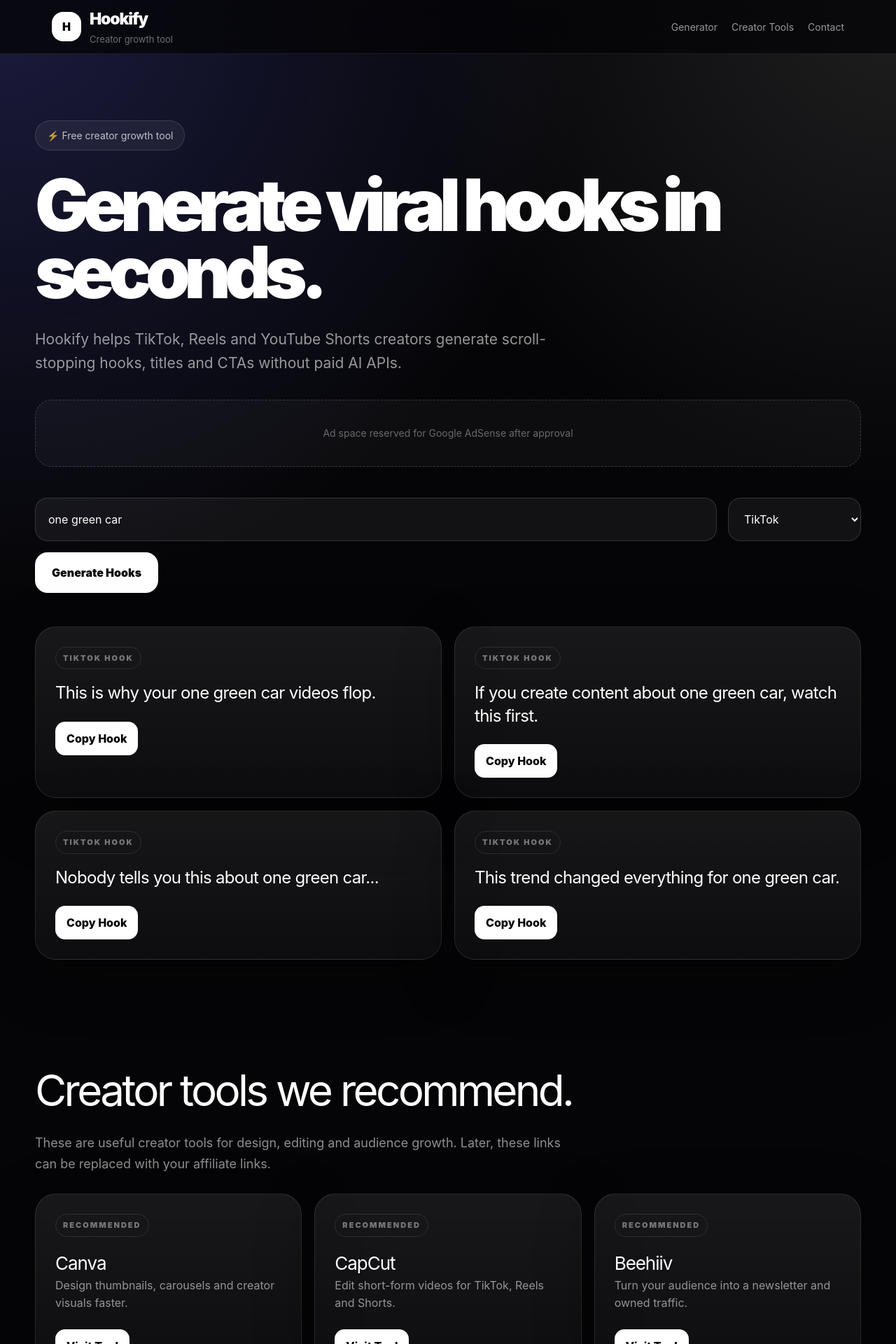
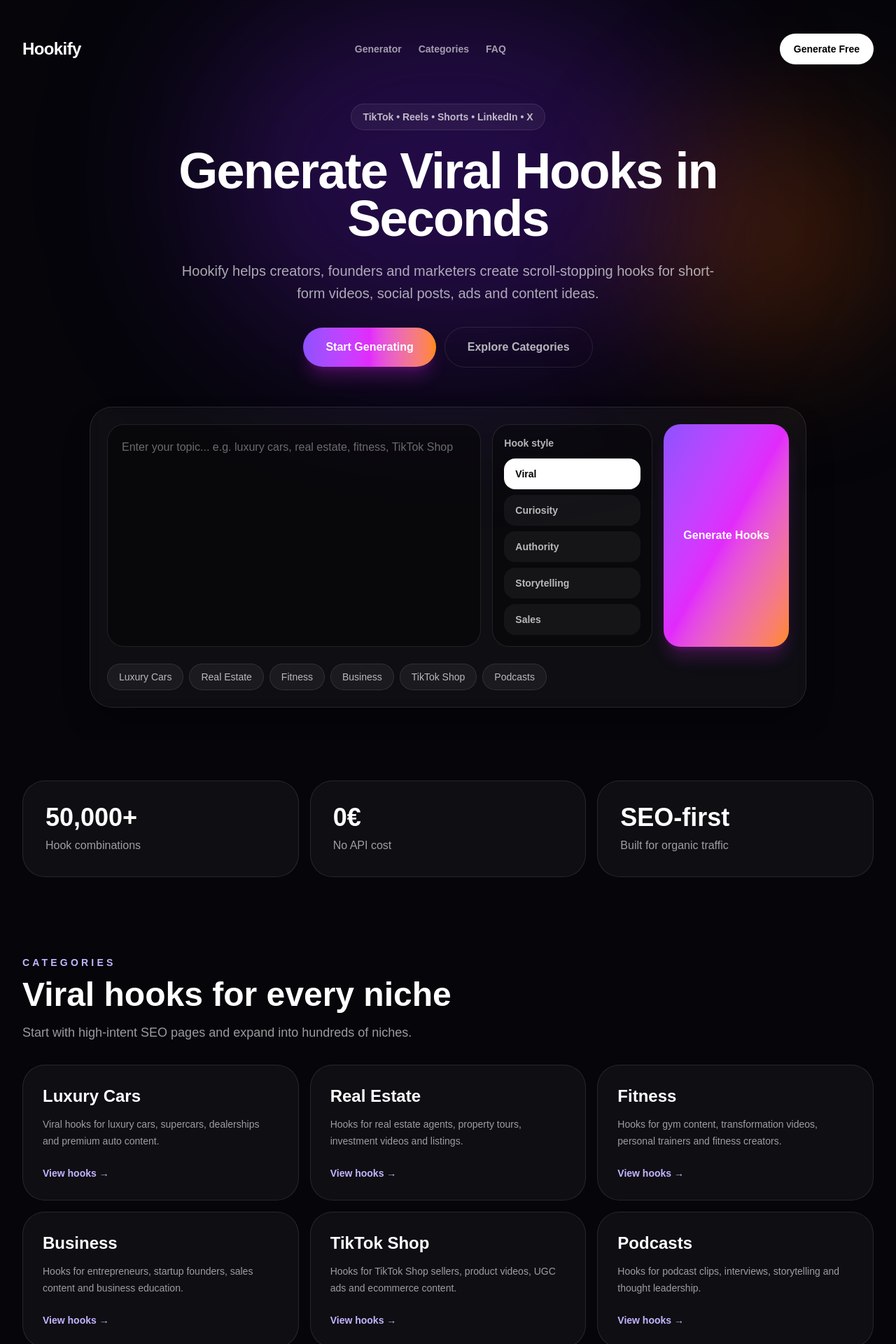
Before and after one commit to ghigamarius-dot/hookify, a Next.js app: page / in a window 1280 px wide. Shown: the top 1920 px of the page at 70% size. Built offline with nearby package versions, Linux system fonts and the light colour scheme.

Commit message:
Update page.tsx

```diff
--- a/app/page.tsx
+++ b/app/page.tsx
@@ -1,388 +1,214 @@
-"use client";
+import type { Metadata } from "next";
+import HookGenerator from "./components/HookGenerator";
+import { hookCategories } from "./data/hooks";
 
-import { useMemo, useState } from "react";
-
-const hooksByCategory = {
-  TikTok: [
-    "Nobody tells you this about {topic}...",
-    "This trend changed everything for {topic}.",
-    "POV: you finally understand {topic}.",
-    "The biggest mistake people make with {topic}.",
-    "This is why your {topic} videos flop.",
-    "3 secrets viral creators use for {topic}.",
-    "Stop posting about {topic} before you know this.",
-    "If you create content about {topic}, watch this first.",
-  ],
-  Reels: [
-    "I tried {topic} for 30 days and this happened.",
-    "This changed how I see {topic}.",
-    "Stop posting {topic} like this.",
-    "Why nobody talks about this in {topic}.",
-    "You are losing views because of this.",
-    "The psychology behind viral {topic} content.",
-    "Most people get {topic} completely wrong.",
-    "This one idea made {topic} easier.",
-  ],
-  "YouTube Shorts": [
-    "Before you start {topic}, watch this.",
-    "The truth about {topic} nobody says.",
-    "How creators grow fast with {topic}.",
-    "This hook formula explodes retention.",
-    "Why your audience skips your {topic} videos.",
-    "I wish I knew this earlier about {topic}.",
-    "The fastest way to make {topic} content better.",
-    "This is why {topic} videos go viral.",
-  ],
+export const metadata: Metadata = {
+  title: "Hookify - Free AI Hook Generator for Viral Content",
+  description:
+    "Generate viral hooks for TikTok, Instagram Reels, YouTube Shorts, LinkedIn and more. Free hook generator for creators, businesses and marketers.",
 };
-
-const platforms = ["TikTok", "Reels", "YouTube Shorts"] as const;
-
-const affiliates = [
-  {
-    name: "Canva",
-    text: "Design thumbnails, carousels and creator visuals faster.",
-    url: "https://www.canva.com/",
-  },
-  {
-    name: "CapCut",
-    text: "Edit short-form videos for TikTok, Reels and Shorts.",
-    url: "https://www.capcut.com/",
-  },
-  {
-    name: "Beehiiv",
-    text: "Turn your audience into a newsletter and owned traffic.",
-    url: "https://www.beehiiv.com/",
-  },
-];
-
-function formatTopic(value: string) {
-  const clean = value.trim();
-  return clean.length ? clean : "your niche";
-}
 
 export default function HomePage() {
   return (
-    <main className="page">
-      <style>{`
-        * { box-sizing: border-box; }
-        body { margin: 0; background: #050507; color: white; font-family: Inter, Arial, sans-serif; }
-        a { color: inherit; text-decoration: none; }
+    <main className="min-h-screen bg-[#05050a] text-white">
+      <section className="relative overflow-hidden px-4 py-8 md:px-8 md:py-12">
+        <div className="absolute left-1/2 top-0 h-[500px] w-[700px] -translate-x-1/2 rounded-full bg-violet-600/25 blur-[120px]" />
+        <div className="absolute right-0 top-40 h-[350px] w-[350px] rounded-full bg-orange-500/20 blur-[100px]" />
 
-        .page {
-          min-height: 100vh;
-          background:
-            radial-gradient(circle at top left, rgba(105, 105, 255, 0.22), transparent 34%),
-            radial-gradient(circle at top right, rgba(255, 255, 255, 0.10), transparent 28%),
-            #050507;
-        }
+        <div className="relative mx-auto max-w-7xl">
+          <header className="mb-14 flex items-center justify-between">
+            <a href="/" className="text-2xl font-black tracking-tight">
+              Hookify
+            </a>
 
-        .wrap { max-width: 1180px; margin: 0 auto; padding: 0 24px; }
+            <nav className="hidden items-center gap-6 text-sm font-semibold text-white/60 md:flex">
+              <a href="#generator" className="hover:text-white">
+                Generator
+              </a>
+              <a href="#categories" className="hover:text-white">
+                Categories
+              </a>
+              <a href="#faq" className="hover:text-white">
+                FAQ
+              </a>
+            </nav>
 
-        .header {
-          position: sticky;
-          top: 0;
-          z-index: 20;
-          border-bottom: 1px solid rgba(255,255,255,0.08);
-          background: rgba(5,5,7,0.78);
-          backdrop-filter: blur(20px);
-        }
+            <a
+              href="#generator"
+              className="rounded-full bg-white px-5 py-3 text-sm font-black text-black hover:bg-white/90"
+            >
+              Generate Free
+            </a>
+          </header>
 
-        .headerInner {
-          height: 76px;
-          display: flex;
-          align-items: center;
-          justify-content: space-between;
-        }
+          <div className="mx-auto max-w-5xl text-center">
+            <div className="mb-6 inline-flex rounded-full border border-white/10 bg-white/5 px-4 py-2 text-sm font-bold text-white/70">
+              TikTok • Reels • Shorts • LinkedIn • X
+            </div>
 
-        .brand { display: flex; align-items: center; gap: 12px; }
-        .logo {
-          width: 42px; height: 42px; border-radius: 16px;
-          display: grid; place-items: center;
-          background: white; color: black; font-weight: 950;
-        }
+            <h1 className="text-5xl font-black leading-[0.95] tracking-tight md:text-7xl">
+              Generate Viral Hooks in Seconds
+            </h1>
 
-        .brandName { font-size: 23px; font-weight: 950; letter-spacing: -0.05em; }
-        .brandSub { color: rgba(255,255,255,0.42); font-size: 13px; margin-top: 2px; }
+            <p className="mx-auto mt-6 max-w-3xl text-lg leading-8 text-white/65 md:text-xl">
+              Hookify helps creators, founders and marketers create scroll-stopping hooks for
+              short-form videos, social posts, ads and content ideas.
+            </p>
 
-        .nav { display: flex; gap: 20px; color: rgba(255,255,255,0.58); font-size: 14px; }
-        .nav a:hover { color: white; }
+            <div className="mt-8 flex flex-col items-center justify-center gap-3 sm:flex-row">
+              <a
+                href="#generator"
+                className="rounded-full bg-gradient-to-r from-violet-500 via-fuchsia-500 to-orange-400 px-8 py-4 text-base font-black text-white shadow-xl shadow-fuchsia-500/20"
+              >
+                Start Generating
+              </a>
+              <a
+                href="#categories"
+                className="rounded-full border border-white/10 px-8 py-4 text-base font-bold text-white/70 hover:bg-white/10 hover:text-white"
+              >
+                Explore Categories
+              </a>
+            </div>
+          </div>
 
-        .hero { padding: 95px 0 50px; }
-
-        .badge {
-          display: inline-flex;
-          border: 1px solid rgba(255,255,255,0.13);
-          background: rgba(255,255,255,0.06);
-          border-radius: 999px;
-          padding: 10px 16px;
-          color: rgba(255,255,255,0.72);
-          font-size: 14px;
-          margin-bottom: 30px;
-        }
-
-        .title {
-          max-width: 980px;
-          font-size: clamp(52px, 8vw, 108px);
-          line-height: 0.94;
-          letter-spacing: -0.085em;
-          margin: 0;
-          font-weight: 950;
-        }
-
-        .desc {
-          max-width: 740px;
-          margin: 30px 0 0;
-          color: rgba(255,255,255,0.58);
-          font-size: 21px;
-          line-height: 1.65;
-        }
-
-        .adBox {
-          margin: 34px 0 0;
-          min-height: 96px;
-          border: 1px dashed rgba(255,255,255,0.18);
-          border-radius: 24px;
-          display: grid;
-          place-items: center;
-          color: rgba(255,255,255,0.38);
-          background: rgba(255,255,255,0.035);
-          font-size: 14px;
-        }
-
-        .generator { margin-top: 44px; }
-
-        .form { display: grid; grid-template-columns: 1fr 190px; gap: 16px; }
-
-        input, select {
-          height: 62px;
-          border-radius: 18px;
-          border: 1px solid rgba(255,255,255,0.14);
-          background: rgba(255,255,255,0.055);
-          color: white;
-          padding: 0 18px;
-          font-size: 16px;
-          outline: none;
-        }
-
-        input:focus, select:focus { border-color: rgba(255,255,255,0.36); }
-
-        .generate {
-          margin-top: 16px;
-          border: 0;
-          background: white;
-          color: black;
-          border-radius: 18px;
-          padding: 17px 24px;
-          font-weight: 900;
-          cursor: pointer;
-          transition: transform 0.2s ease, opacity 0.2s ease;
-        }
-
-        .generate:hover { transform: translateY(-1px); opacity: 0.92; }
-
-        .results {
-          display: grid;
-          grid-template-columns: repeat(2, minmax(0, 1fr));
-          gap: 18px;
-          padding: 48px 0 60px;
-        }
-
-        .card, .affiliateCard {
-          border: 1px solid rgba(255,255,255,0.1);
-          background: linear-gradient(180deg, rgba(255,255,255,0.08), rgba(255,255,255,0.035));
-          border-radius: 30px;
-          padding: 28px;
-          box-shadow: 0 24px 80px rgba(0,0,0,0.35);
-        }
-
-        .label {
-          display: inline-flex;
-          border: 1px solid rgba(255,255,255,0.1);
-          border-radius: 999px;
-          padding: 7px 10px;
-          color: rgba(255,255,255,0.42);
-          font-size: 11px;
-          font-weight: 900;
-          letter-spacing: 0.18em;
-          text-transform: uppercase;
-          margin-bottom: 18px;
-        }
-
-        .hook { font-size: 24px; line-height: 1.35; letter-spacing: -0.03em; margin: 0; }
-
-        .copy, .affiliateBtn {
-          margin-top: 24px;
-          border: 0;
-          background: white;
-          color: black;
-          border-radius: 14px;
-          padding: 12px 16px;
-          font-weight: 850;
-          cursor: pointer;
-          display: inline-flex;
-        }
-
-        .copied { margin-top: 14px; color: rgba(255,255,255,0.48); font-size: 13px; }
-
-        .section { padding: 30px 0 80px; }
-        .sectionTitle { font-size: clamp(36px, 5vw, 62px); letter-spacing: -0.06em; margin: 0 0 14px; }
-        .sectionText { color: rgba(255,255,255,0.55); font-size: 18px; line-height: 1.65; max-width: 760px; }
-
-        .affiliateGrid { display: grid; grid-template-columns: repeat(3, 1fr); gap: 18px; margin-top: 28px; }
-        .affiliateCard h3 { margin: 0; font-size: 26px; letter-spacing: -0.04em; }
-        .affiliateCard p { color: rgba(255,255,255,0.55); line-height: 1.6; }
-
-        .footer {
-          border-top: 1px solid rgba(255,255,255,0.1);
-          padding: 34px 0;
-          color: rgba(255,255,255,0.42);
-          font-size: 14px;
-        }
-
-        .footerInner { display: flex; justify-content: space-between; gap: 20px; flex-wrap: wrap; }
-        .footerLinks { display: flex; gap: 18px; }
-
-        @media (max-width: 760px) {
-          .nav { display: none; }
-          .hero { padding: 70px 0 40px; }
-          .form { grid-template-columns: 1fr; }
-          .results, .affiliateGrid { grid-template-columns: 1fr; }
-          .desc { font-size: 18px; }
-        }
-      `}</style>
-
-      <header className="header">
-        <div className="wrap headerInner">
-          <a className="brand" href="/">
-            <div className="logo">H</div>
-            <div>
-              <div className="brandName">Hookify</div>
-              <div className="brandSub">Creator growth tool</div>
-            </div>
-          </a>
-
-          <nav className="nav">
-            <a href="#generator">Generator</a>
-            <a href="#tools">Creator Tools</a>
-            <a href="/contact">Contact</a>
-          </nav>
+          <div id="generator" className="mt-14">
+            <HookGenerator />
+          </div>
         </div>
-      </header>
-
-      <section className="wrap hero">
-        <div className="badge">⚡ Free creator growth tool</div>
-
-        <h1 className="title">Generate viral hooks in seconds.</h1>
-
-        <p className="desc">
-          Hookify helps TikTok, Reels and YouTube Shorts creators generate
-          scroll-stopping hooks, titles and CTAs without paid AI APIs.
-        </p>
-
-        <div className="adBox">
-          Ad space reserved for Google AdSense after approval
-        </div>
-
-        <Generator />
       </section>
 
-      <section className="wrap section" id="tools">
-        <h2 className="sectionTitle">Creator tools we recommend.</h2>
-        <p className="sectionText">
-          These are useful creator tools for design, editing and audience growth.
-          Later, these links can be replaced with your affiliate links.
-        </p>
-
-        <div className="affiliateGrid">
-          {affiliates.map((item) => (
-            <article className="affiliateCard" key={item.name}>
-              <div className="label">Recommended</div>
-              <h3>{item.name}</h3>
-              <p>{item.text}</p>
-              <a className="affiliateBtn" href={item.url} target="_blank">
-                Visit Tool
-              </a>
-            </article>
+      <section className="px-4 py-14 md:px-8">
+        <div className="mx-auto grid max-w-7xl gap-4 md:grid-cols-3">
+          {[
+            ["50,000+", "Hook combinations"],
+            ["0€", "No API cost"],
+            ["SEO-first", "Built for organic traffic"],
+          ].map(([title, text]) => (
+            <div
+              key={title}
+              className="rounded-[2rem] border border-white/10 bg-white/[0.04] p-8"
+            >
+              <p className="text-4xl font-black">{title}</p>
+              <p className="mt-2 text-white/60">{text}</p>
+            </div>
           ))}
         </div>
       </section>
 
-      <footer className="footer">
-        <div className="wrap footerInner">
-          <div>© 2026 Hookify. Built for creators.</div>
-          <div className="footerLinks">
-            <a href="/privacy">Privacy</a>
-            <a href="/terms">Terms</a>
-            <a href="/contact">Contact</a>
+      <section id="categories" className="px-4 py-14 md:px-8">
+        <div className="mx-auto max-w-7xl">
+          <div className="mb-8 max-w-3xl">
+            <p className="mb-3 text-sm font-black uppercase tracking-[0.3em] text-violet-300">
+              Categories
+            </p>
+            <h2 className="text-4xl font-black md:text-5xl">
+              Viral hooks for every niche
+            </h2>
+            <p className="mt-4 text-lg text-white/60">
+              Start with high-intent SEO pages and expand into hundreds of niches.
+            </p>
+          </div>
+
+          <div className="grid gap-4 md:grid-cols-3">
+            {hookCategories.map((category) => (
+              <a
+                key={category.slug}
+                href={`/hooks-for/${category.slug}`}
+                className="group rounded-[2rem] border border-white/10 bg-white/[0.04] p-7 transition hover:-translate-y-1 hover:bg-white/[0.08]"
+              >
+                <p className="text-2xl font-black">{category.name}</p>
+                <p className="mt-3 text-sm leading-6 text-white/60">
+                  {category.description}
+                </p>
+                <p className="mt-6 text-sm font-black text-violet-300 group-hover:text-white">
+                  View hooks →
+                </p>
+              </a>
+            ))}
           </div>
         </div>
+      </section>
+
+      <section className="px-4 py-14 md:px-8">
+        <div className="mx-auto max-w-7xl rounded-[2.5rem] border border-white/10 bg-gradient-to-br from-white/[0.08] to-white/[0.02] p-8 md:p-12">
+          <div className="grid gap-8 md:grid-cols-2 md:items-center">
+            <div>
+              <p className="mb-3 text-sm font-black uppercase tracking-[0.3em] text-orange-300">
+                Why Hookify
+              </p>
+              <h2 className="text-4xl font-black md:text-5xl">
+                Better hooks. More retention. More views.
+              </h2>
+            </div>
+
+            <div className="space-y-4 text-white/65">
+              <p>
+                The first 3 seconds decide if someone watches or scrolls. Hookify gives creators a
+                faster way to test strong openings before filming.
+              </p>
+              <p>
+                Use it for TikTok, Instagram Reels, YouTube Shorts, LinkedIn, X, ads, UGC scripts
+                and content calendars.
+              </p>
+            </div>
+          </div>
+        </div>
+      </section>
+
+      <section id="faq" className="px-4 py-14 md:px-8">
+        <div className="mx-auto max-w-4xl">
+          <h2 className="mb-8 text-center text-4xl font-black md:text-5xl">
+            Frequently Asked Questions
+          </h2>
+
+          <div className="grid gap-4">
+            {[
+              [
+                "Is Hookify free?",
+                "Yes. This version works with local templates, so there is no API cost.",
+              ],
+              [
+                "Can I use these hooks for TikTok and Reels?",
+                "Yes. The hooks are designed for short-form video platforms like TikTok, Reels and Shorts.",
+              ],
+              [
+                "Is this real AI?",
+                "This first version uses a smart template engine. Later it can be upgraded with AI API generation.",
+              ],
+              [
+                "Can Hookify rank on Google?",
+                "Yes. The project is built around SEO category pages like hooks for real estate, luxury cars, fitness and more.",
+              ],
+            ].map(([q, a]) => (
+              <div key={q} className="rounded-3xl border border-white/10 bg-white/[0.04] p-6">
+                <p className="font-black">{q}</p>
+                <p className="mt-2 text-white/60">{a}</p>
+              </div>
+            ))}
+          </div>
+        </div>
+      </section>
+
+      <section className="px-4 py-16 md:px-8">
+        <div className="mx-auto max-w-5xl text-center">
+          <h2 className="text-4xl font-black md:text-6xl">
+            Ready to create better hooks?
+          </h2>
+          <p className="mx-auto mt-5 max-w-2xl text-lg text-white/60">
+            Start with one topic. Generate hooks. Pick the strongest one. Create faster.
+          </p>
+          <a
+            href="#generator"
+            className="mt-8 inline-flex rounded-full bg-white px-8 py-4 text-base font-black text-black hover:bg-white/90"
+          >
+            Generate Hooks Now
+          </a>
+        </div>
+      </section>
+
+      <footer className="border-t border-white/10 px-4 py-8 text-center text-sm text-white/40">
+        © {new Date().getFullYear()} Hookify. Free viral hook generator.
       </footer>
     </main>
   );
 }
-
-function Generator() {
-  const [topic, setTopic] = useState("one green car");
-  const [platform, setPlatform] =
-    useState<(typeof platforms)[number]>("TikTok");
-  const [copied, setCopied] = useState("");
-  const [seed, setSeed] = useState(0);
-
-  const finalTopic = formatTopic(topic);
-
-  const hooks = useMemo(() => {
-    const shuffled = [...hooksByCategory[platform]]
-      .sort(() => Math.random() - 0.5)
-      .slice(0, 4);
-
-    return shuffled.map((hook) => hook.replaceAll("{topic}", finalTopic));
-  }, [platform, finalTopic, seed]);
-
-  async function copyHook(text: string) {
-    await navigator.clipboard.writeText(text);
-    setCopied(text);
-    setTimeout(() => setCopied(""), 1300);
-  }
-
-  return (
-    <div className="generator" id="generator">
-      <div className="form">
-        <input
-          value={topic}
-          onChange={(event) => setTopic(event.target.value)}
-          placeholder="What is your content about?"
-        />
-
-        <select
-          value={platform}
-          onChange={(event) =>
-            setPlatform(event.target.value as (typeof platforms)[number])
-          }
-        >
-          {platforms.map((item) => (
-            <option key={item}>{item}</option>
-          ))}
-        </select>
-      </div>
-
-      <button className="generate" onClick={() => setSeed((prev) => prev + 1)}>
-        Generate Hooks
-      </button>
-
-      <section className="results">
-        {hooks.map((hook) => (
-          <article className="card" key={hook}>
-            <div className="label">{platform} Hook</div>
-            <h3 className="hook">{hook}</h3>
-
-            <button className="copy" onClick={() => copyHook(hook)}>
-              Copy Hook
-            </button>
-
-            {copied === hook ? <div className="copied">Copied!</div> : null}
-          </article>
-        ))}
-      </section>
-    </div>
-  );
-}
```
